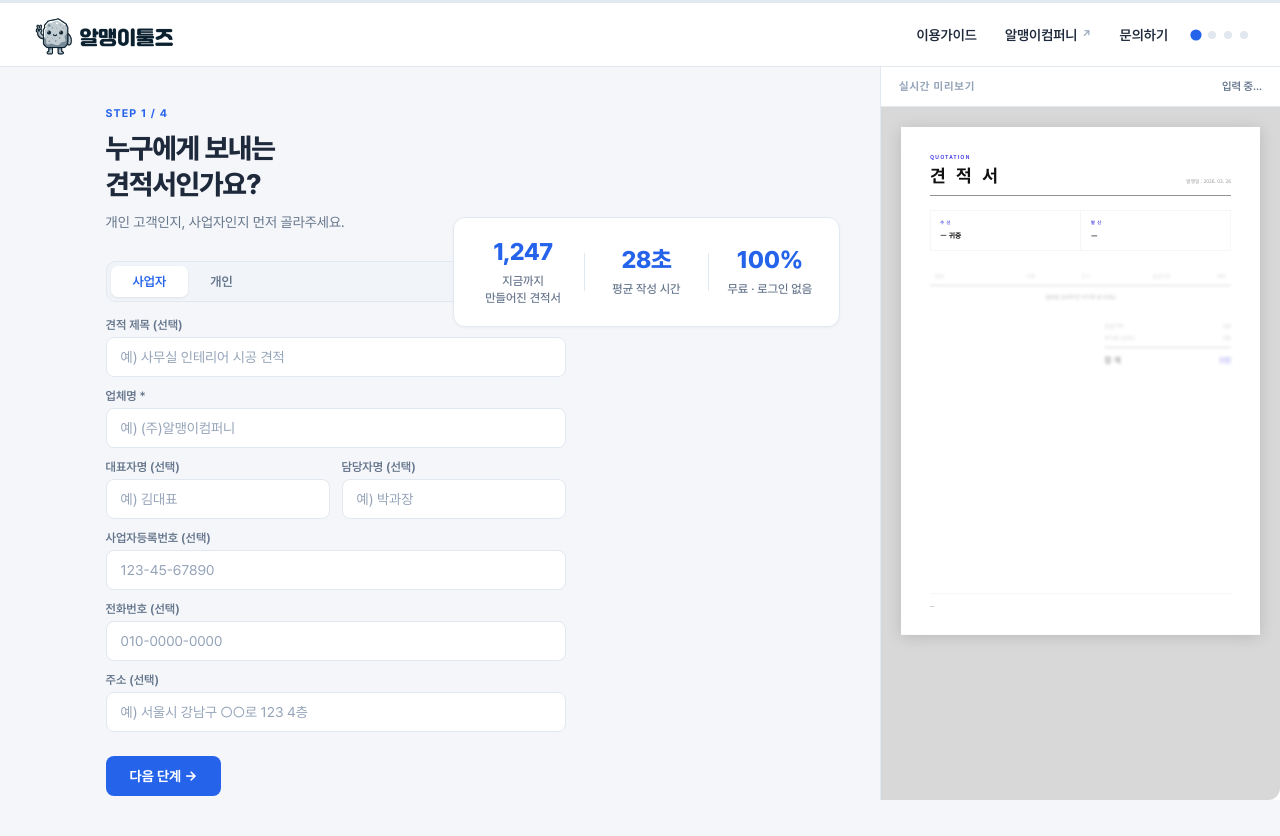
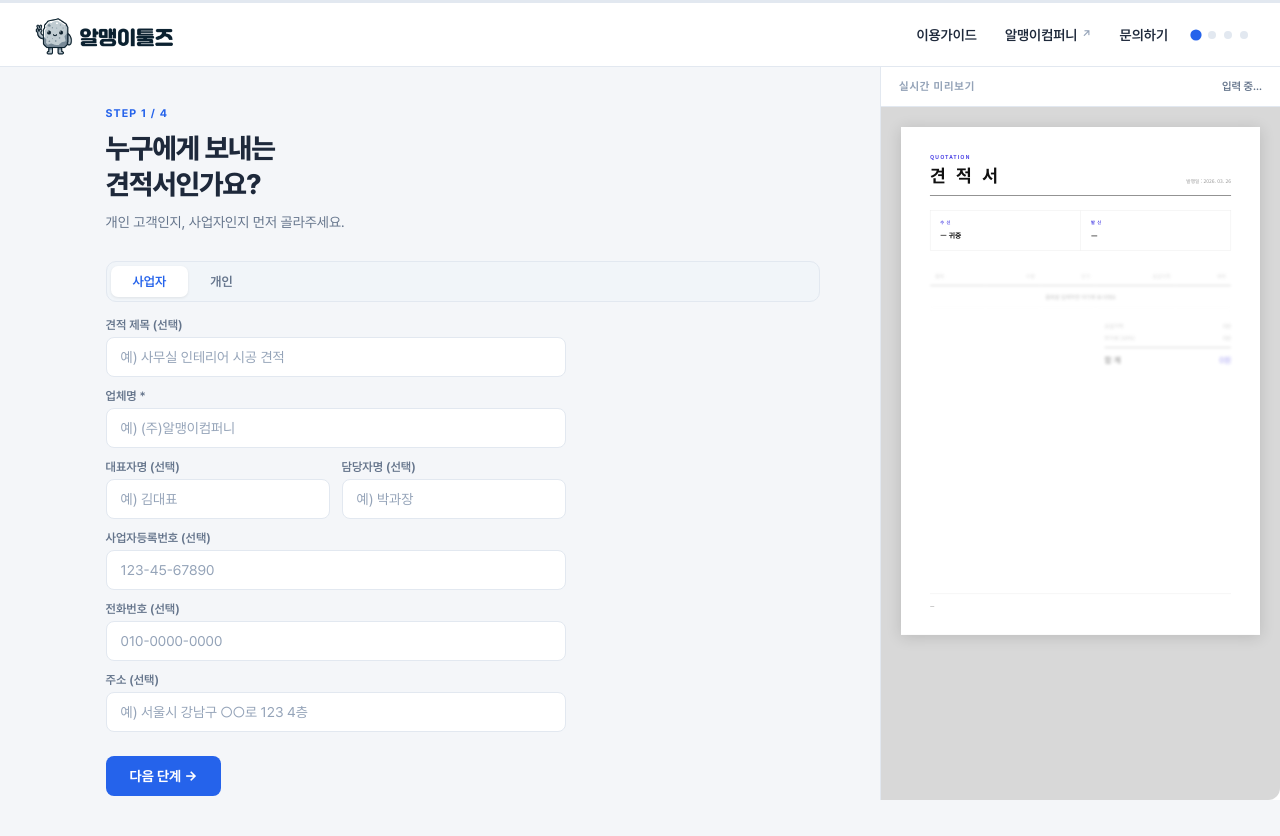
Before and after one commit to rmeng2tv/rmeng-tools, a React (Vite) app: page / in a window 1280 px wide. Built offline with nearby package versions, Linux system fonts and the light colour scheme; a web font is replaced by a local one.

Commit message:
신뢰배너 임시 숨김 (위치 재검토 후 복구 예정)
- TrustBar 렌더링 주석 처리, 컴포넌트 코드는 유지

```diff
--- a/src/pages/quote/index.jsx
+++ b/src/pages/quote/index.jsx
@@ -128,7 +128,8 @@ export default function QuoteWizard() {
             />
           )}
 
-          {!isMobile && <TrustBar />}
+          {/* 신뢰배너 임시 숨김 — 위치 재검토 후 복구 예정 */}
+          {/* {!isMobile && <TrustBar />} */}
         </div>
 
         {!isMobile && (
```
